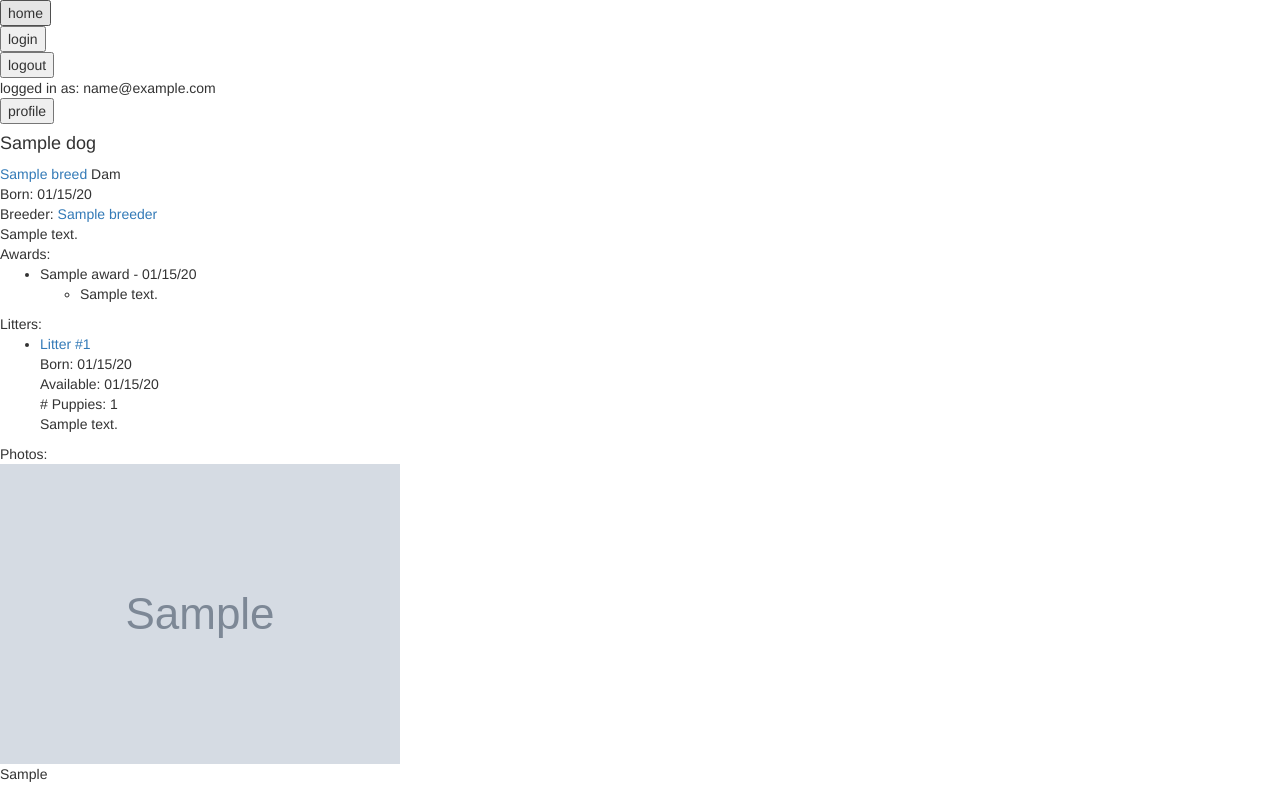
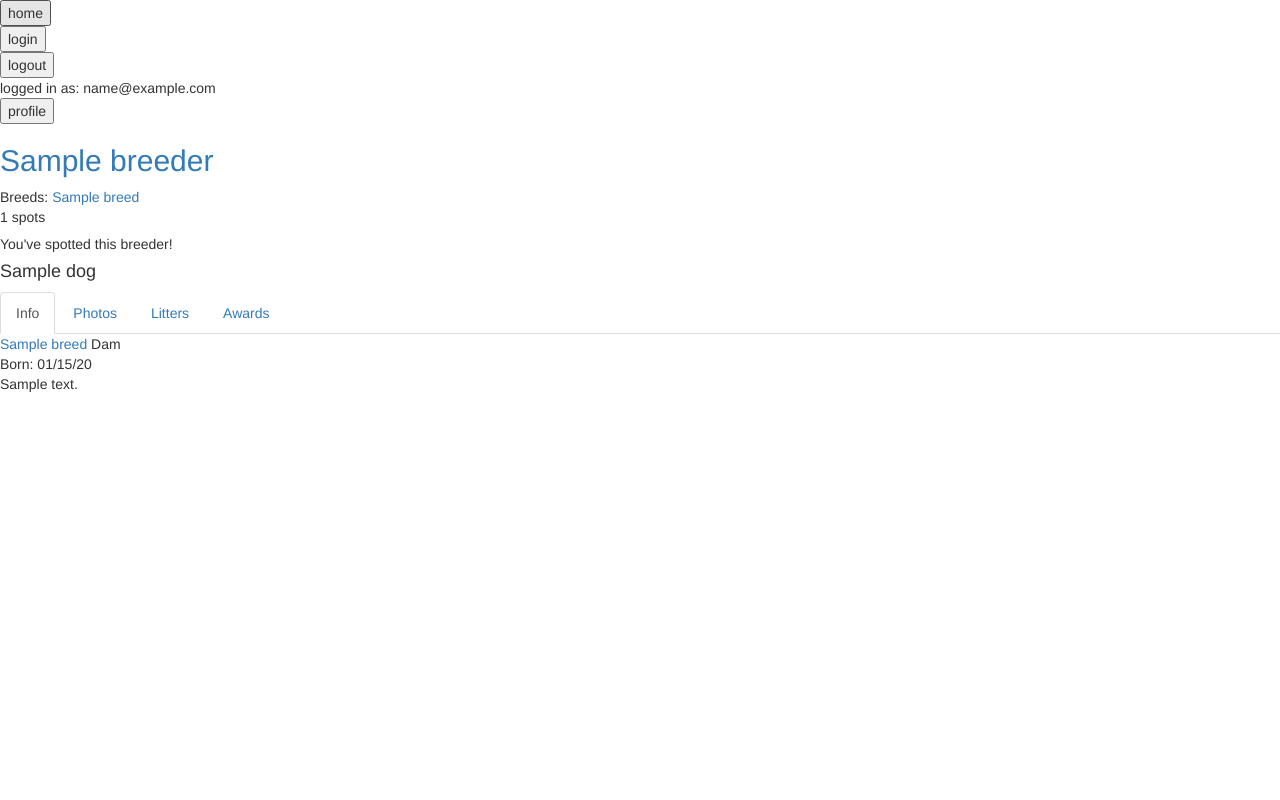
Before and after one commit to mbiannaccone/spot, a Flask app: page /breeders/1/dogs/1 in a window 1280 px wide. Run offline with Flask 2, Linux system fonts and the light colour scheme; the visitor is signed in with stand-in values (Sample User, id 1); tables that the repository leaves empty hold one stand-in row (values such as "Sample post"); grey boxes marked "Sample" are stand-in pictures; some libraries are stand-ins or nearby versions.

Commit message:
Updates to breeder's info page

```diff
--- a/server.py
+++ b/server.py
@@ -275,10 +275,23 @@ def breed_info(breed_id):
     group = breed.group
     size = breed.size
     energy = breed.energy
+
     breed_chars = [(breed_char.char_id,
                     Char.query.get(breed_char.char_id),
-                    breed_char,) for breed_char in breed.breed_chars]
+                    breed_char
+                    ) for breed_char in breed.breed_chars if (
+                   breed_char.char_id in [3, 4, 5, 6, 7, 9])]
     breed_chars.sort()
+
+    fun_chars = [(breed_char.char_id,
+                  Char.query.get(breed_char.char_id),
+                  breed_char
+                  ) for breed_char in breed.breed_chars if (
+                 breed_char.char_id not in [3, 4, 5, 6, 7, 9])]
+    fun_chars.sort()
+
+    spots = breed.breed_spots
+    users_spots = [spot.user for spot in spots]
 
     return render_template('breed-info.html',
                            breed=breed,
@@ -286,7 +299,10 @@ def breed_info(breed_id):
                            size=size,
                            energy=energy,
                            breed_chars=breed_chars,
-                           user=user)
+                           fun_chars=fun_chars,
+                           user=user,
+                           spots=spots,
+                           users_spots=users_spots)
 
 
 def breeder_search_rank(geo_location, breeders):
@@ -355,6 +371,7 @@ def breeder_info(breeder_id):
     blogs = [(blog.date, blog) for blog in breeder.blogs]
     blogs.sort(reverse=True)
     spots = breeder.breeder_spots
+    users_spots = [spot.user for spot in spots]
 
     return render_template('breeder-info.html',
                            breeder=breeder,
@@ -367,7 +384,8 @@ def breeder_info(breeder_id):
                            blogs=blogs,
                            user=user,
                            breeds=breeds,
-                           spots=spots)
+                           spots=spots,
+                           users_spots=users_spots)
 
 
 @app.route('/breeders/<breeder_id>/litters/<litter_id>')
@@ -386,6 +404,7 @@ def litter_info(breeder_id, litter_id):
     f_pups.sort(reverse=True)
     m_pups.sort(reverse=True)
     photos = litter.photos
+    users_spots = [spot.user for spot in breeder.breeder_spots]
 
     return render_template('litter-info.html',
                            breeder=breeder,
@@ -396,7 +415,8 @@ def litter_info(breeder_id, litter_id):
                            f_pups=f_pups,
                            m_pups=m_pups,
                            photos=photos,
-                           user=user)
+                           user=user,
+                           users_spots=users_spots)
 
 
 @app.route('/breeders/<breeder_id>/dogs/<dog_id>')
@@ -413,6 +433,7 @@ def dog_info(breeder_id, dog_id):
                                   (Litter.sire_id == dog.dog_id)
                                   ).order_by(Litter.date_born.desc()).all()
     breed = litters[0].breed
+    users_spots = [spot.user for spot in breeder.breeder_spots]
 
     return render_template('dog-info.html',
                            breeder=breeder,
@@ -421,7 +442,8 @@ def dog_info(breeder_id, dog_id):
                            photos=photos,
                            litters=litters,
                            breed=breed,
-                           user=user)
+                           user=user,
+                           users_spots=users_spots)
 
 
 @app.route('/breeders/<breeder_id>/events/<event_id>')
@@ -433,12 +455,16 @@ def event_info(breeder_id, event_id):
     breeder = Breeder.query.get(breeder_id)
     event = Event.query.get(event_id)
     photos = event.photos
+    users_spots = [spot.user for spot in breeder.breeder_spots]
+    breeds = {litter.breed for litter in event.breeder.litters}
 
     return render_template('event-info.html',
                            breeder=breeder,
                            event=event,
                            photos=photos,
-                           user=user)
+                           user=user,
+                           users_spots=users_spots,
+                           breeds=breeds)
 
 
 @app.route('/breed-spot', methods=["POST"])
--- a/templates/breeder-search.html
+++ b/templates/breeder-search.html
@@ -27,7 +27,7 @@
 :</h4>
 
 {% for dist, breeder in breeders %}
-<div>{{ loop.index }}</b> - <a href='/breeders/{{ breeder.breeder_id }}'>{{ breeder.name }}</a></div>
+<div>{{ loop.index }}</b> - <a href='/breeders/{{ breeder.breeder_id }}'>{{ breeder.name }}</a> ~ {{ dist|round(1, 'floor') }} miles away</div>
 {{ breeder.email }}<br>
 <span class="address" data-address='{{ breeder.address }}'>{{ breeder.address }}</span><br>
 {{ breeder.phone }}<br><br>
--- a/templates/dog-info.html
+++ b/templates/dog-info.html
@@ -4,8 +4,36 @@
 
 {% block content %}
 
+<h2><a href='/breeders/{{ breeder.breeder_id}}'>{{ breeder.name }}</a></h2>
+<div>Breeds: <a href='/breeds/{{ breed.breed_id }}'>{{ breed.name }}</a>
+</div>
+
+<div>{{ breeder.breeder_spots|length }} spots</div>
+
+<div>
+    {% if user in users_spots %}
+        <h5>You've spotted this breeder!</h5>
+    {% else %}
+        <h5>spot this breeder</h5>
+        <form action="/breeder-spot", method="POST">
+            <button type="submit">spot</button>
+            <input type="hidden" name="breeder" value=" {{ breeder.breeder_id }}">
+        </form>
+    {% endif %}
+</div>
+
+
 <h4>{{ dog.name }}</h4>
 
+<ul class="nav nav-tabs">
+    <li class="active"><a data-toggle="tab" href="#info">Info</a></li>
+    <li><a data-toggle="tab" href="#photos">Photos</a><li>
+    <li><a data-toggle="tab" href="#litters">Litters</a><li>
+    <li><a data-toggle="tab" href="#awards">Awards</a><li>
+</ul>
+
+<div class="tab-content">
+    <div id="info" class="tab-pane fade in active">
         <div><a href='/breeds/{{ breed.breed_id }}'>{{ breed.name }}</a>
             {% if dog.gender_id in ['m'] %}
             Sire
@@ -16,10 +44,19 @@
 
         <div>Born: {{ dog.date_born.strftime('%m/%d/%y') }}</div>
 
-<div>Breeder: <a href='/breeders/{{ breeder.breeder_id }}'>{{ breeder.name }}</a>
+        <div>{{ dog.description }}</div>
+    </div>
 
-<div>{{ dog.description }}</div>
+    <div id="photos" class="tab-pane fade">
+        <div>Photos:<br>
+        {% for photo in photos %}
+        <img src="{{ photo.photo }}"><br>
+        {{ photo.caption }}<br>
+        {% endfor %}
+        </div>
+    </div>
 
+    <div id="awards" class="tab-pane fade">
         <div>Awards:
             <ul> {% for award in awards %}
                 <li>{{ award.name }} - {{ award.date.strftime('%m/%d/%y') }}</li>
@@ -29,7 +66,9 @@
                 {% endfor %}
             </ul>
         </div>
+    </div>
 
+    <div id="litters" class="tab-pane fade">
         <div>Litters:
             <ul>
             {% for litter in litters %}
@@ -43,12 +82,8 @@
             {% endfor %}
             </ul>
         </div>
+    </div>
 
-<div>Photos:<br>
-{% for photo in photos %}
-<img src="{{ photo.photo }}"><br>
-{{ photo.caption }}<br>
-{% endfor %}
 </div>
 
 {% endblock %}
```
Also changed, not shown: templates/breed-info.html (+29 -8 lines), templates/breeder-info.html (+12 -6 lines), templates/event-info.html (+24 -1 lines), templates/litter-info.html (+36 -4 lines). Lines whose indentation alone changed are shown as unchanged.
